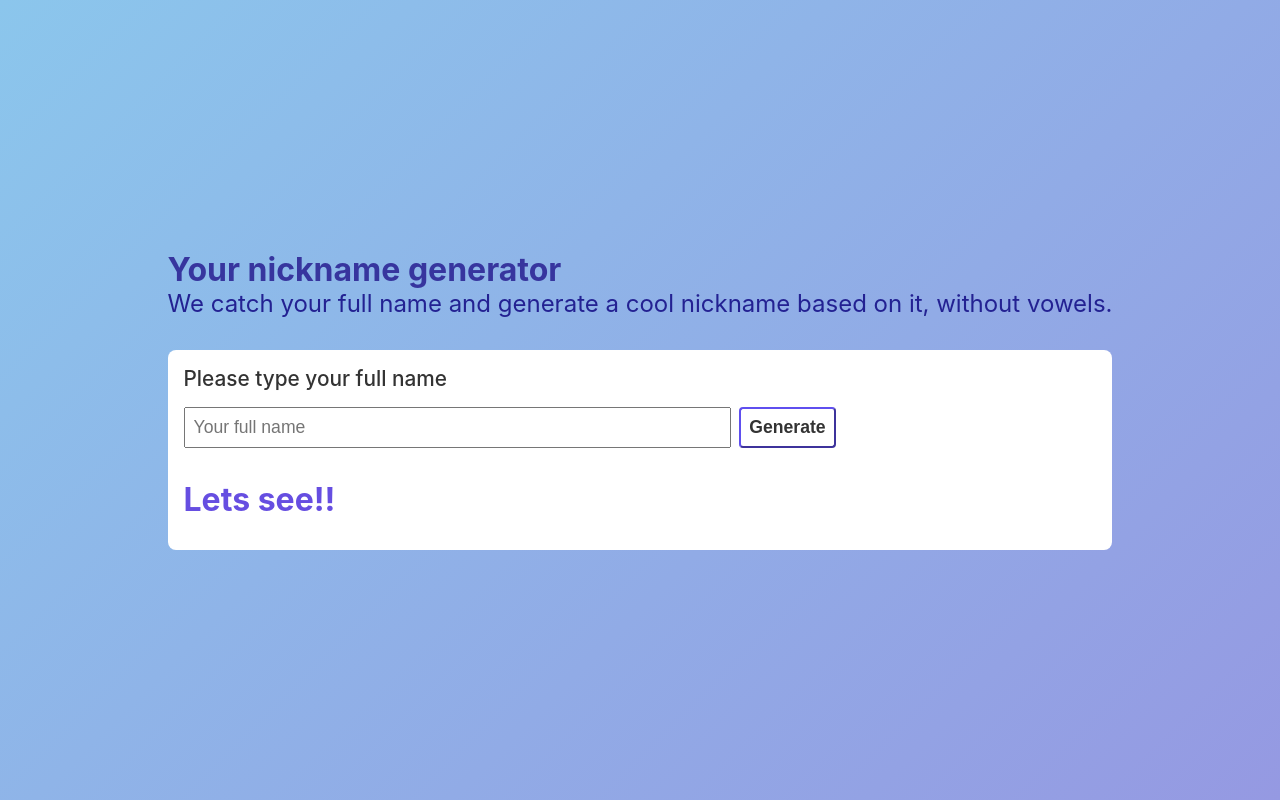
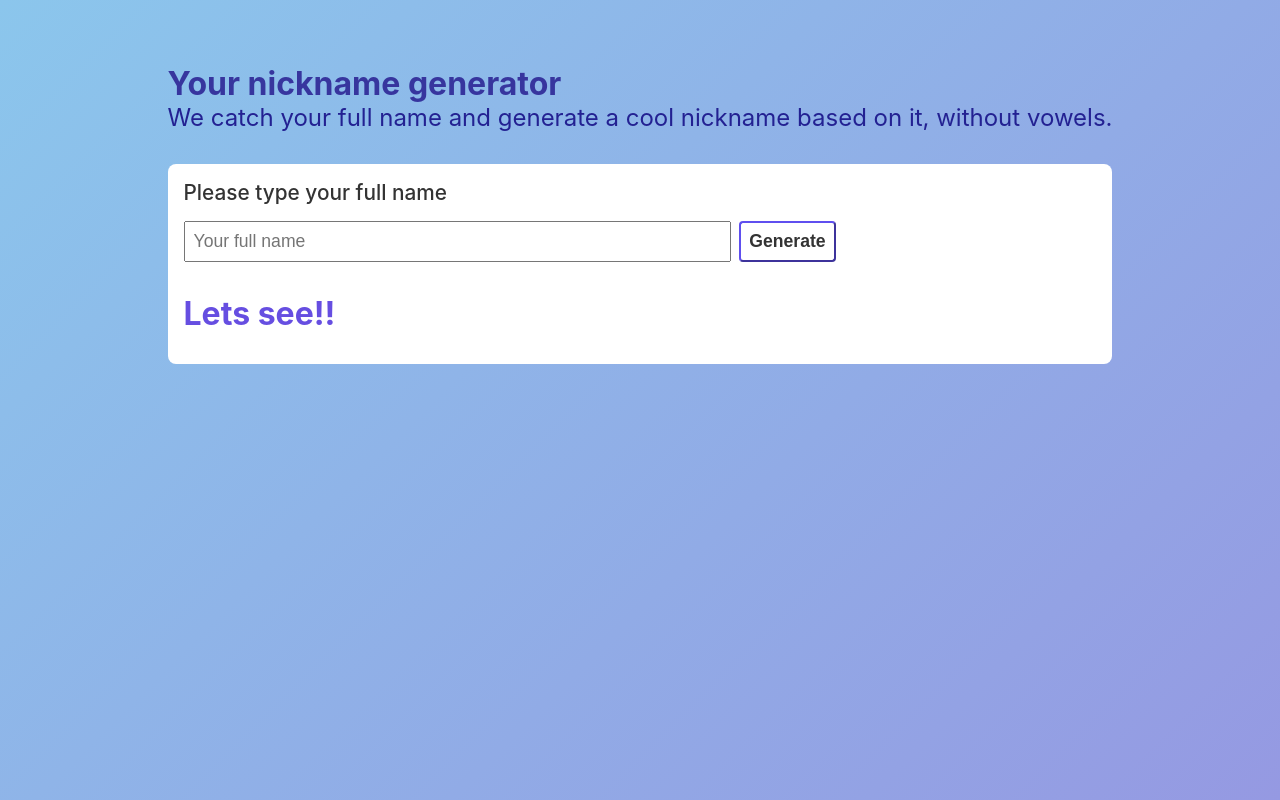
Before and after one commit to MatheusFelizardo/nick-generator, a plain HTML site: page index.html in a window 1280 px wide. Drawn offline with Linux system fonts and the light colour scheme.

Commit message:
adjusting alingment

```diff
--- a/style.css
+++ b/style.css
@@ -15,11 +15,11 @@ html {
   width: 100%;
   height: 100vh;
   display: flex;
-  align-items: center;
   justify-content: center;
   background-color: #8BC6EC;
   background-image: linear-gradient(135deg, #8BC6EC 0%, #9599E2 100%);
   padding: 16px;
+  padding-top: 4rem;
 }
 
 .card {
```
